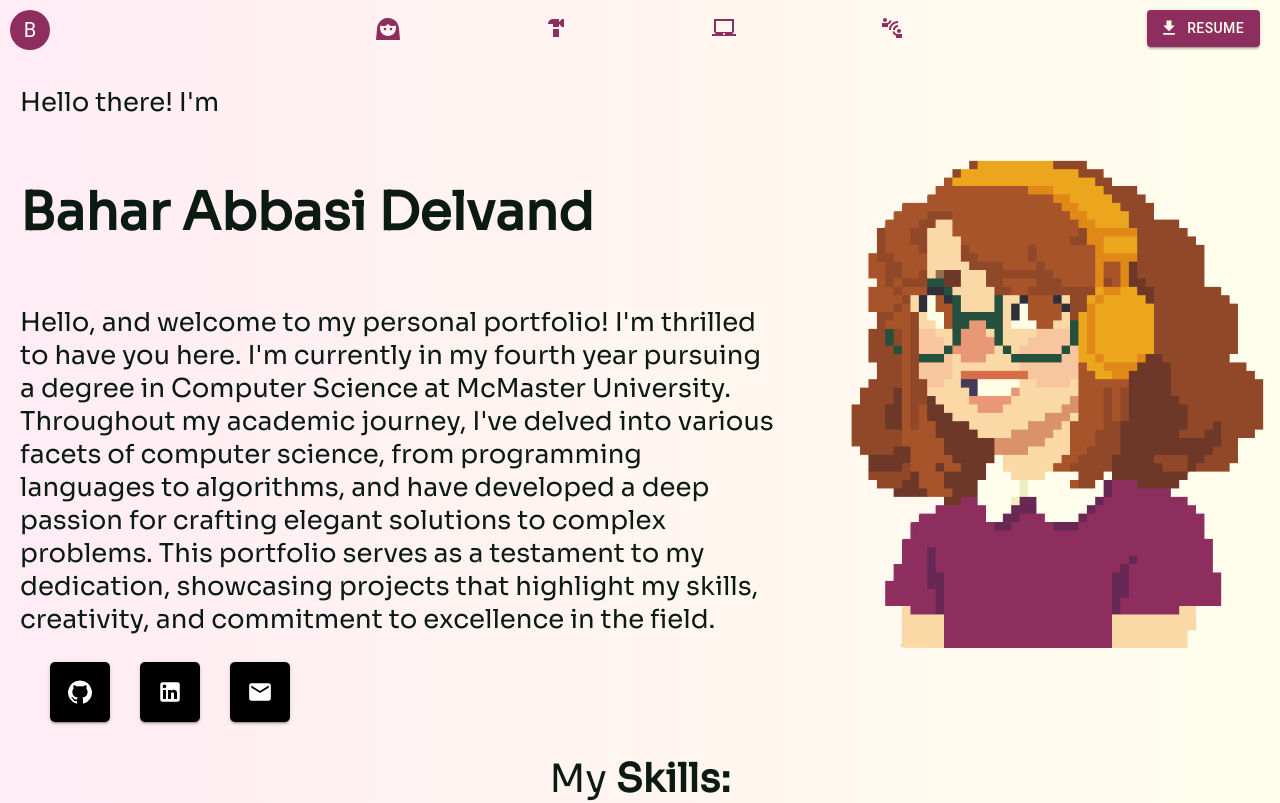
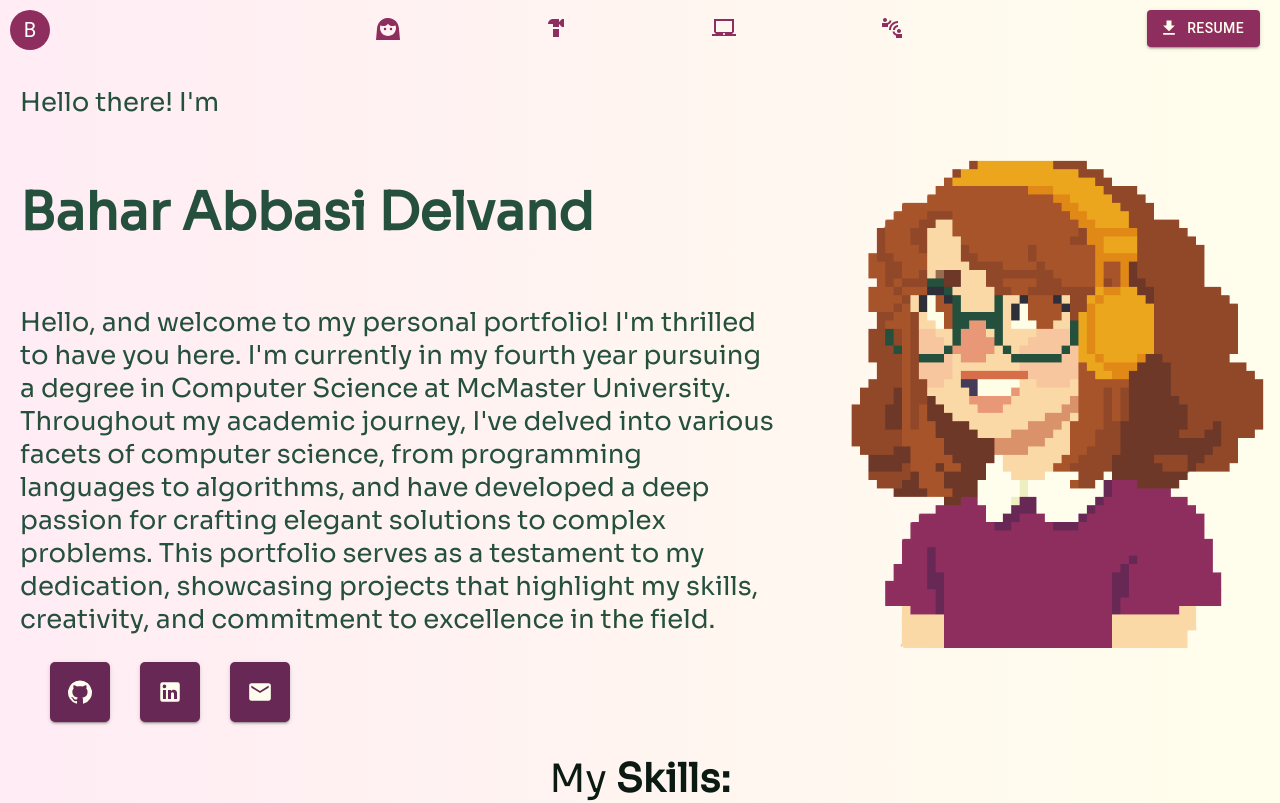
Before and after one commit to BaharAbbasiDelvand/personal-portfolio, a React (Create React App) app: page / in a window 1280 px wide. Shown: the top 803 px of the page. Built offline with nearby package versions, Linux system fonts and the light colour scheme.

Commit message:
made cosmetic changes to the buttons and about me text

```diff
--- a/src/Fragments/About/aboutme.css
+++ b/src/Fragments/About/aboutme.css
@@ -6,6 +6,7 @@
         flex-direction: column-reverse;
         align-items: center;
     }
+    color: #25503d;
 }
 
 .text-container{
@@ -20,6 +21,7 @@
         width: 90%;
         margin-right: 20px;
     }
+
 }
 
 .button-container {
--- a/src/Fragments/Contact/contact.css
+++ b/src/Fragments/Contact/contact.css
@@ -22,13 +22,17 @@
 
 .css-9ddj71-MuiInputBase-root-MuiOutlinedInput-root {
     height: 56px;
-    border: 2px solid black;
+    border: 2px solid #8e2e5e;
     margin-bottom: 40px;
 }
 
+.MuiInputBase-root-MuiOutlinedInput-root.Mui-selected {
+    color: #8e2e5e !important;
+}
+
 .Connect-Button {
-    background-color: black;
-    color: white;
+    background-color: #8e2e5e;
+    color: #fffeee;
 }
 
 .contact-container {
@@ -53,8 +57,8 @@
     color: transparent;
 }
 
-.css-14s5rfu-MuiFormLabel-root-MuiInputLabel-root {
-    color: black;
+.MuiFormLabel-root-MuiInputLabel-root {
+    color: #8e2e5e;
 }
 
 .textfield .css-1jy569b-MuiFormLabel-root-MuiInputLabel-root {
--- a/src/components/SquareButton/squarebutton.css
+++ b/src/components/SquareButton/squarebutton.css
@@ -1,8 +1,8 @@
 .square-button {
     width: 60px;
     height: 60px;
-    background-color: black;
-    color: white;
+    background-color: #25503d;
+    color: #fffeee;
     border: none;
     border-radius: 5px;
     font-size: 16px;
@@ -14,9 +14,15 @@
     background-color: #333;
 }
 
-.css-sghohy-MuiButtonBase-root-MuiButton-root {
-    color: white !important;
-    background-color: black !important;
+.MuiButtonBase-root-MuiButton-root {
+    color: #fffeee !important;
+    background-color: #672856 !important;
+    min-width: 50px !important;
+}
+
+.MuiButton-root {
+    color: #fffeee !important;
+    background-color: #672856 !important;
     min-width: 50px !important;
 }
 
@@ -25,4 +31,6 @@
     left: 50%;
     top: 50%;
     transform: translate(-50%, -50%) scale(1.3);
+    color: #fffeee !important;
+    background-color: #672856 !important;
 }
```
